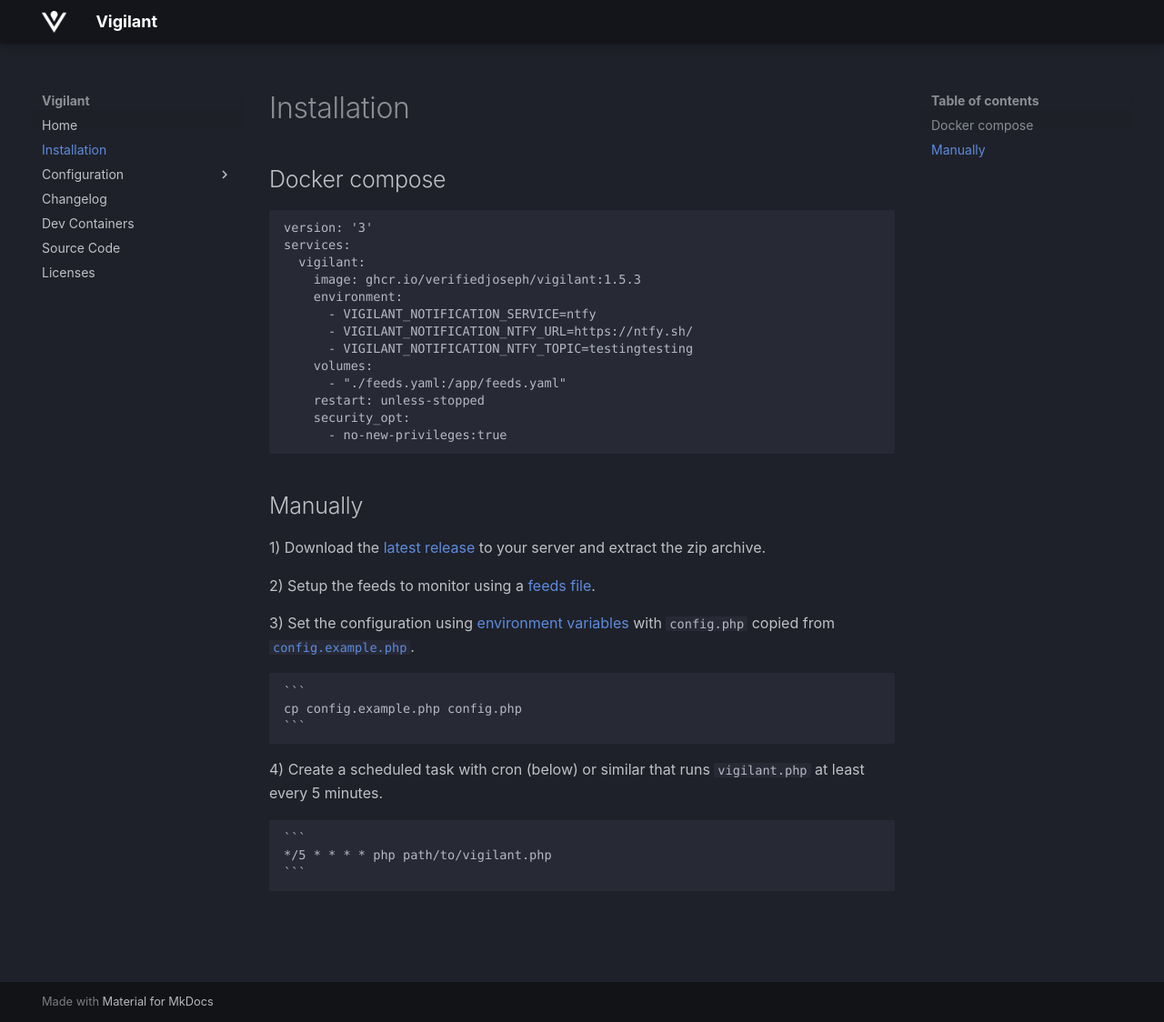
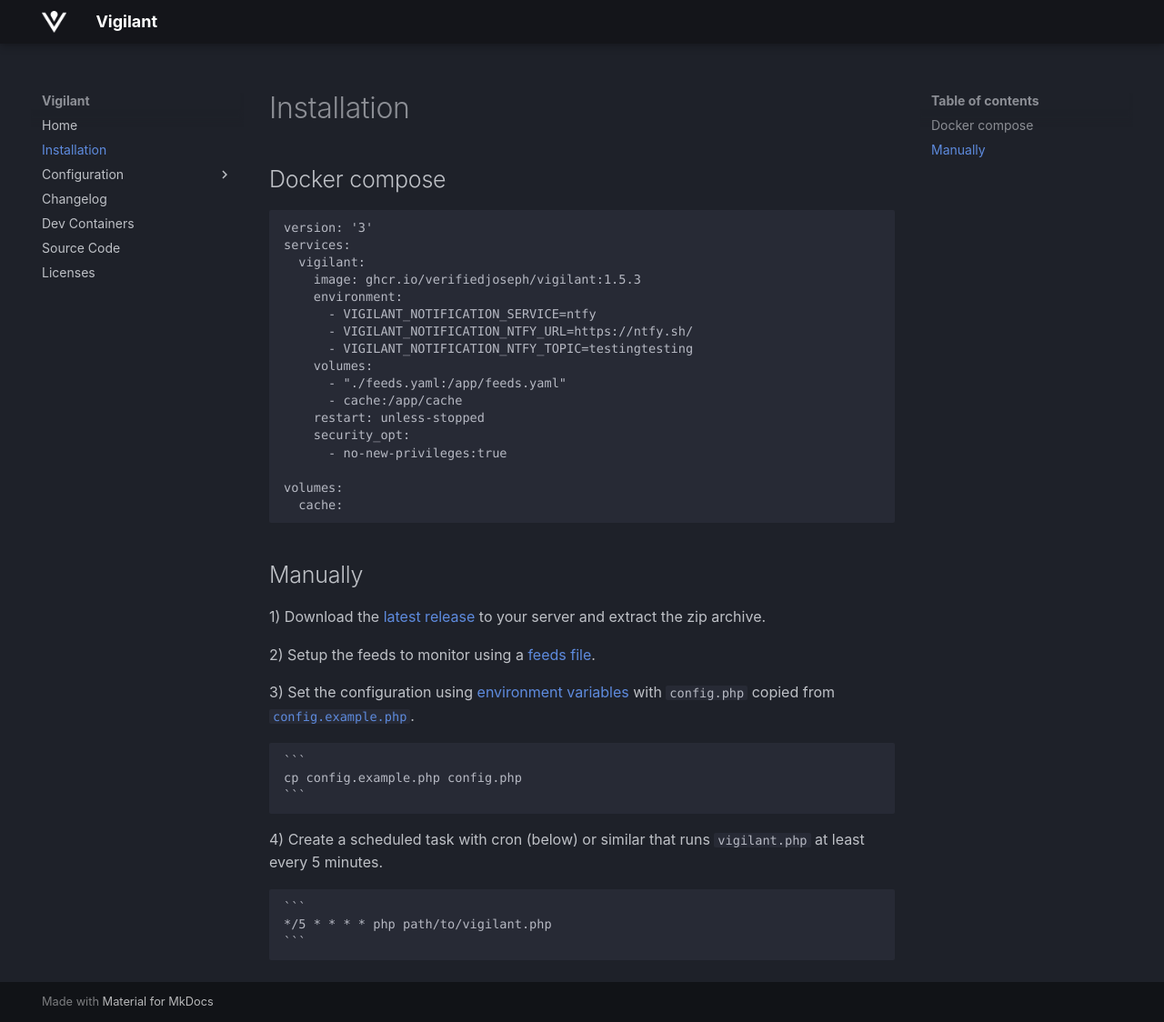
Before and after one commit to VerifiedJoseph/vigilant, an MkDocs documentation site: the page built from docs/install.md, in a window 1280 px wide and 1124 px high. Shown: the whole window at 91% size. Built offline with MkDocs 1.6.1 and Material for MkDocs 9.7.7, drawn with Linux system fonts in a browser that asks for light colours; plug-ins that fetch from the network failed and are left out.

Commit message:
Add cache volume to docker compose examples (#416)

````diff
--- a/docker-compose.yml
+++ b/docker-compose.yml
@@ -9,6 +9,10 @@ services:
       - VIGILANT_NOTIFICATION_NTFY_TOPIC=testingtesting
     volumes:
       - "./feeds.yaml:/app/feeds.yaml"
+      - cache:/app/cache
     restart: unless-stopped
     security_opt:
       - no-new-privileges:true
+
+volumes:
+  cache:
--- a/docs/install.md
+++ b/docs/install.md
@@ -13,9 +13,13 @@ services:
       - VIGILANT_NOTIFICATION_NTFY_TOPIC=testingtesting
     volumes:
       - "./feeds.yaml:/app/feeds.yaml"
+      - cache:/app/cache
     restart: unless-stopped
     security_opt:
       - no-new-privileges:true
+
+volumes:
+  cache:
 ```
 
 ## Manually
````
Also changed, not shown: 1 other file.
